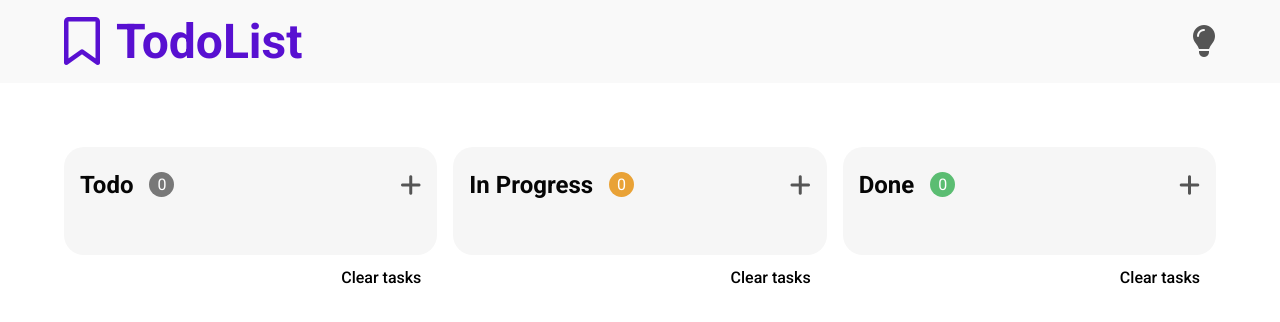
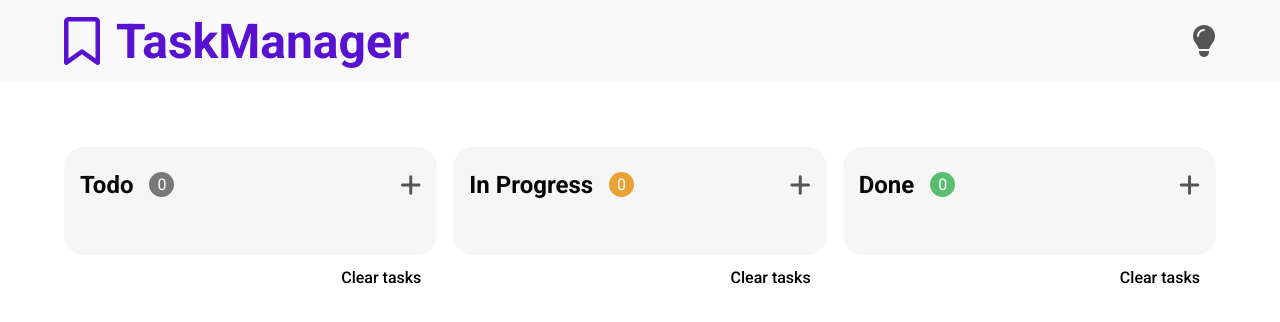
Before and after one commit to YactayoC/Task-Manager, a Vue app: page / in a window 1280 px wide. Shown: the top 322 px of the page. Built offline with nearby package versions, Linux system fonts and the light colour scheme.

Commit message:
style: component redesign

```diff
--- a/src/App.vue
+++ b/src/App.vue
@@ -3,7 +3,7 @@
     <div class="todo-bar">
       <div class="title-header">
         <i class="fa-regular fa-bookmark"></i>
-        <h1>TodoList</h1>
+        <h1>TaskManager</h1>
       </div>
       <i v-if="!isDarkModeActive" class="fa-solid fa-lightbulb" @click="setDarkMode"></i>
       <i v-else class="fa-regular fa-lightbulb" @click="setDarkMode"></i>
```
